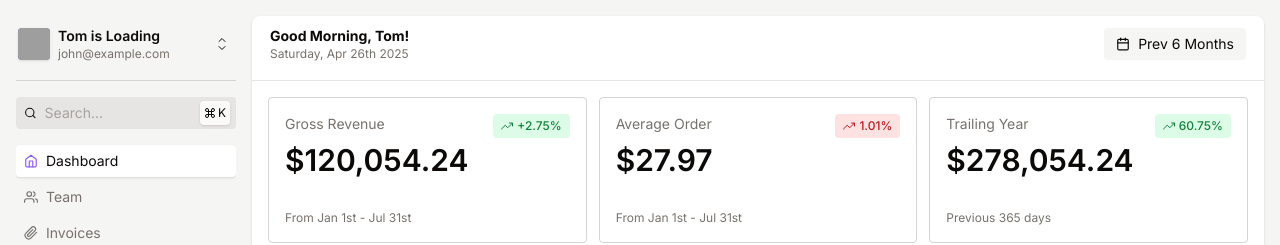
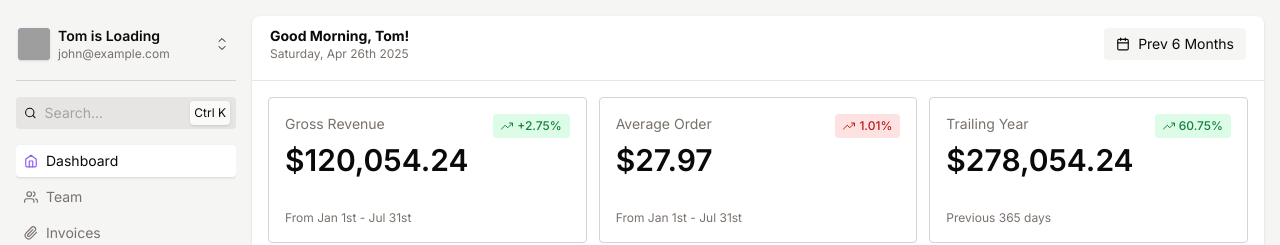
Before and after one commit to bakasajoshua/react-tailwindadmin-template, a Next.js app: page / in a window 1280 px wide. Shown: the top 245 px of the page. Built offline with nearby package versions, Linux system fonts and the light colour scheme; grey boxes are pictures that could not be loaded.

Commit message:
Added the os Checker to properly display the correct shortcut

```diff
--- a/components/Sidebar/Search.tsx
+++ b/components/Sidebar/Search.tsx
@@ -6,6 +6,12 @@ import { CommandMenu } from "./CommandMenu";
 
 export const Search = () => {
     const [open, setOpen] = useState(false)
+
+    const os:any = navigator.appVersion;
+    let os_name = "OS";
+    if (os_name.indexOf("Mac") != -1) {
+        os_name = "Mac";
+    }
 
     return <>
         <div className="bg-stone-200 mb-4 relative rounded flex items-center px-2 py-1.5 text-sm">
@@ -19,7 +25,8 @@ export const Search = () => {
                 placeholder="Search..."
                 className="w-full bg-transparent focus:outline-none placeholder:text-stone-400" />
             <span className="p-1 text-xs flex gap-0.5 items-center shadow bg-stone-50 rounded absolute right-1.5 top-1/2 -translate-y-1/2">
-                <FiCommand />K
+                {os_name == "Mac" ? <FiCommand /> : "Ctrl "} K
+
             </span>
         </div>
 
```
